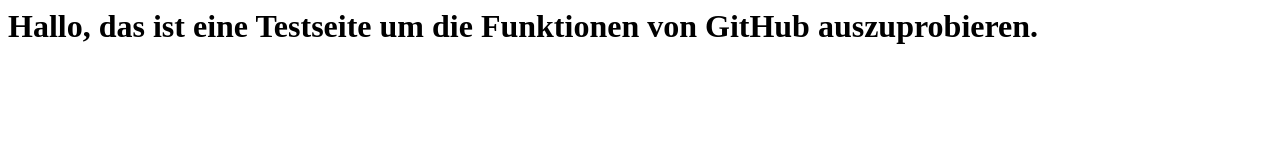
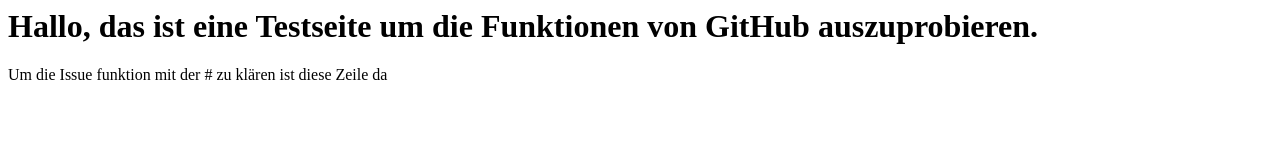
Before and after one commit to KonstantinData/Bootcamp-Analytics, a plain HTML site: page index.html in a window 1280 px wide. Drawn offline with Linux system fonts and the light colour scheme.

Commit message:
#1 Hiermit teste ich das erstelle issue

```diff
--- a/index.html
+++ b/index.html
@@ -3,5 +3,6 @@
         <h1>Hallo, das ist eine Testseite um
             die Funktionen von GitHub auszuprobieren.
         </h1>
+        <p>Um die Issue funktion mit der # zu klären ist diese Zeile da</p>
     </body>
 </html>
```
